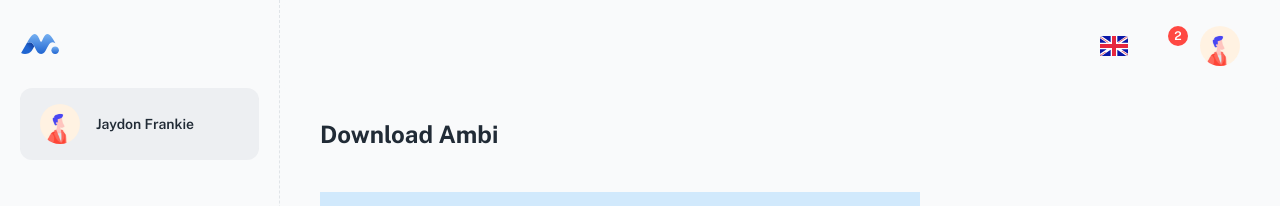
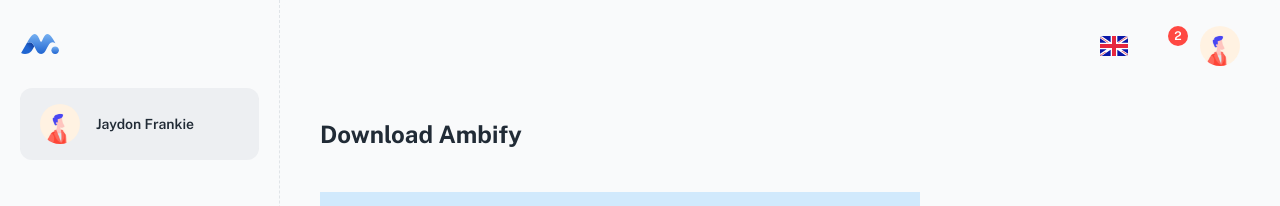
Before and after one commit to brainstormbuddy/ABFY-Dashboard, a React (Create React App) app: page /dashboard/transfer in a window 1280 px wide. Shown: the top 206 px of the page. Built offline with nearby package versions, Linux system fonts and the light colour scheme; some icons are missing; a web font is replaced by a local one.

Commit message:
complete the transfer page

```diff
--- a/src/pages/Transfer.js
+++ b/src/pages/Transfer.js
@@ -11,7 +11,7 @@
     <Page title="Dashboard: Download">
       <Container maxWidth="xl">
         <Typography variant="h4" sx={{ mb: 5 }}>
-          Download Ambi
+          Download Ambify
         </Typography>
         <Stack
           direction="column"
```
